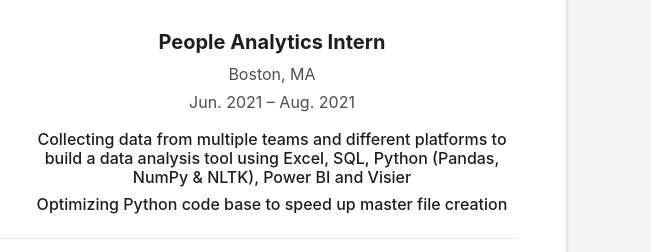
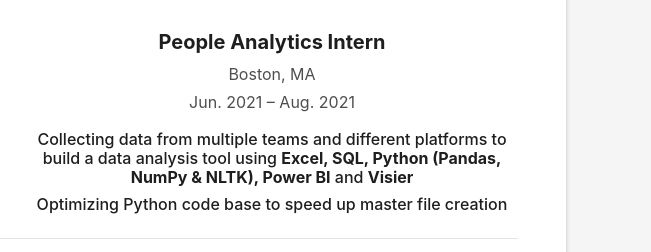
Before and after one commit to tianledong/tianledong.github.io, a plain HTML site: page index.html in a window 1280 px wide. Shown: the part 1740-1992 px from the top of the page, 629-1280 px from the left. Drawn offline with Linux system fonts and the light colour scheme; files whose address does not match are found by name.

Commit message:
highlight skills

```diff
--- a/index.html
+++ b/index.html
@@ -198,7 +198,8 @@
                                 <p class="mb-1">Boston, MA</p>
                                 <p>Jun. 2021 – Aug. 2021</p>
                                 <h6>Collecting data from multiple teams and different platforms to build a data analysis
-                                    tool using Excel, SQL, Python (Pandas, NumPy & NLTK), Power BI and Visier</h6>
+                                    tool using <strong>Excel, SQL, Python (Pandas, NumPy & NLTK), Power BI</strong>
+                                    and <strong>Visier</strong></h6>
                                 <h6>Optimizing Python code base to speed up master file creation</h6>
                             </div>
                         </div>
```
